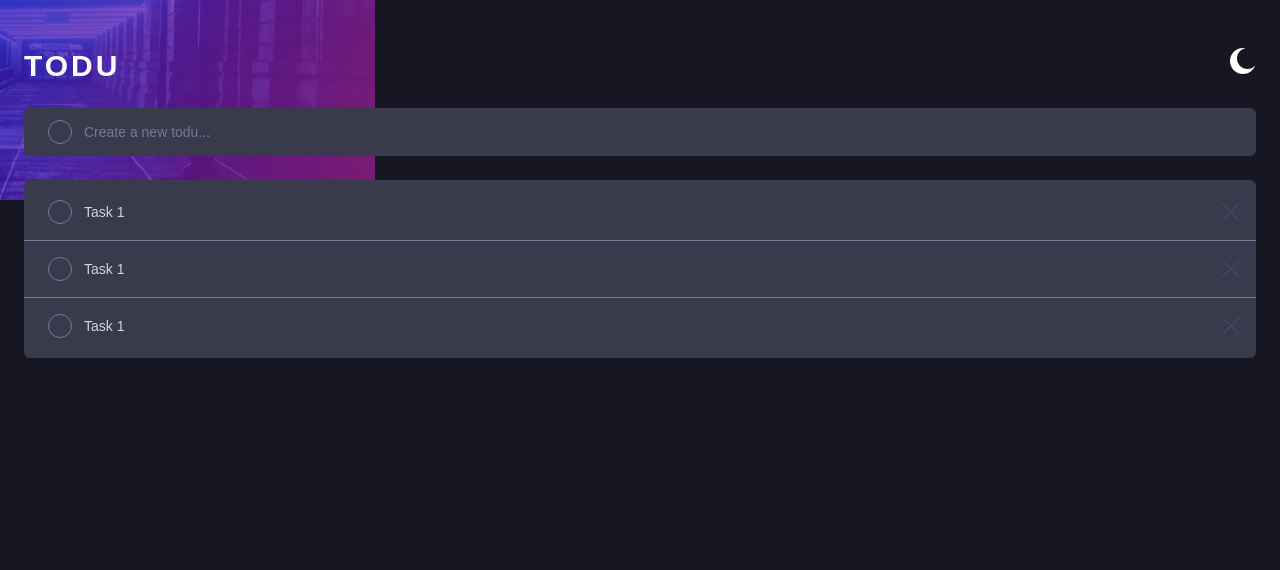
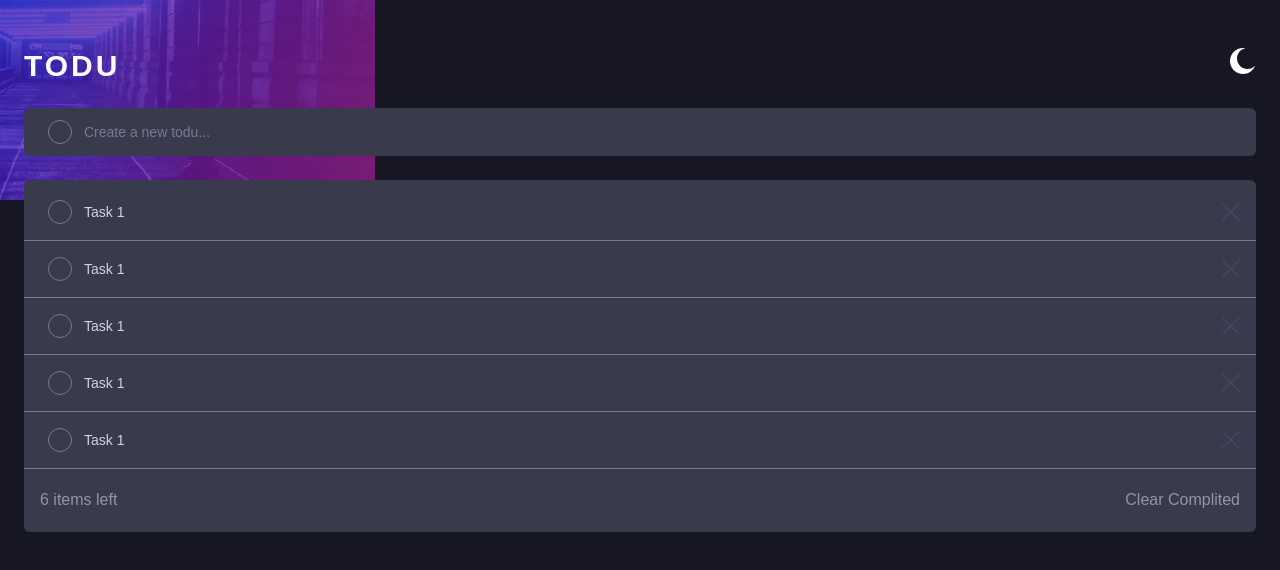
Before and after one commit to GrzegorzBanaszak/todo_graphql, a React (Create React App) app in the folder client/: page / in a window 1280 px wide. Shown: the top 570 px of the page. Built offline with nearby package versions, Linux system fonts and the light colour scheme.

Commit message:
Fix tasks list

```diff
--- a/client/src/components/Task.js
+++ b/client/src/components/Task.js
@@ -2,7 +2,7 @@ import React from "react";
 import closeIcon from "../images/icon-cross.svg";
 const Task = ({ theme }) => {
   return (
-    <div className="flex items-center py-4">
+    <div className="flex items-center py-4 task-border">
       <div
         className={`w-6 h-6 ml-6 border rounded-full ${
           theme ? "border-darkGrayishBlue" : "border-darkGrayishBlueDark"
--- a/client/src/components/TaskList.js
+++ b/client/src/components/TaskList.js
@@ -6,11 +6,21 @@ const TaskList = ({ theme }) => {
     <div
       className={`flex flex-col mt-6 ${
         theme ? "bg-veryLightGray" : "bg-veryDarkDesaturatedBlueDark"
-      } py-1 rounded-md divide-y divide-darkGrayishBlueDark`}
+      } py-1 rounded-md`}
     >
-      <Task theme={theme} />
-      <Task theme={theme} />
-      <Task theme={theme} />
+      <div className="h-72 overflow-scroll">
+        <Task theme={theme} />
+        <Task theme={theme} />
+        <Task theme={theme} />
+        <Task theme={theme} />
+        <Task theme={theme} />
+        <Task theme={theme} />
+      </div>
+
+      <div className="flex items-center justify-between p-4 text-darkGrayishBlue">
+        <div>6 items left</div>
+        <div>Clear Complited</div>
+      </div>
     </div>
   );
 };
--- a/client/src/index.css
+++ b/client/src/index.css
@@ -7,3 +7,8 @@
 body {
     font-family: 'Josefin Sans', sans-serif;
 }
+
+.task-border {
+    border-bottom: 1px solid;
+    border-color: hsl(234, 11%, 52%);
+}
```
